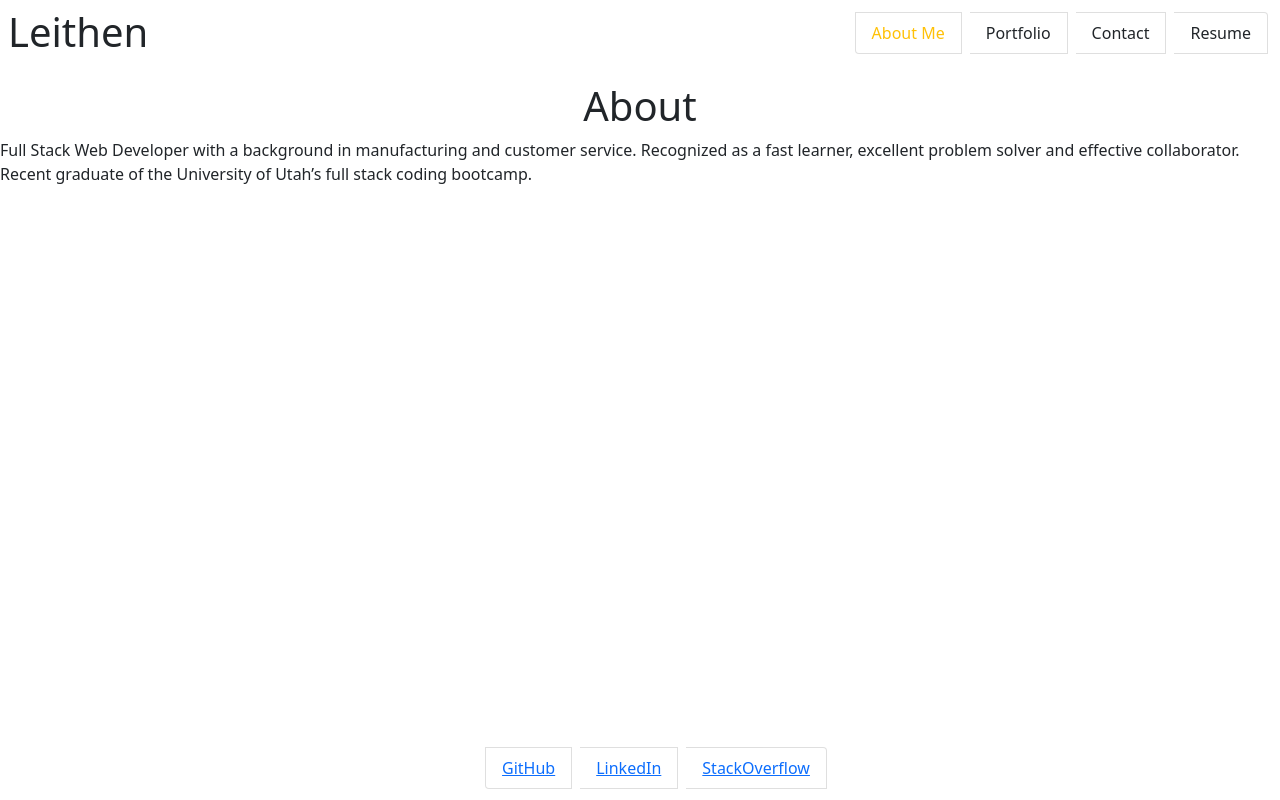
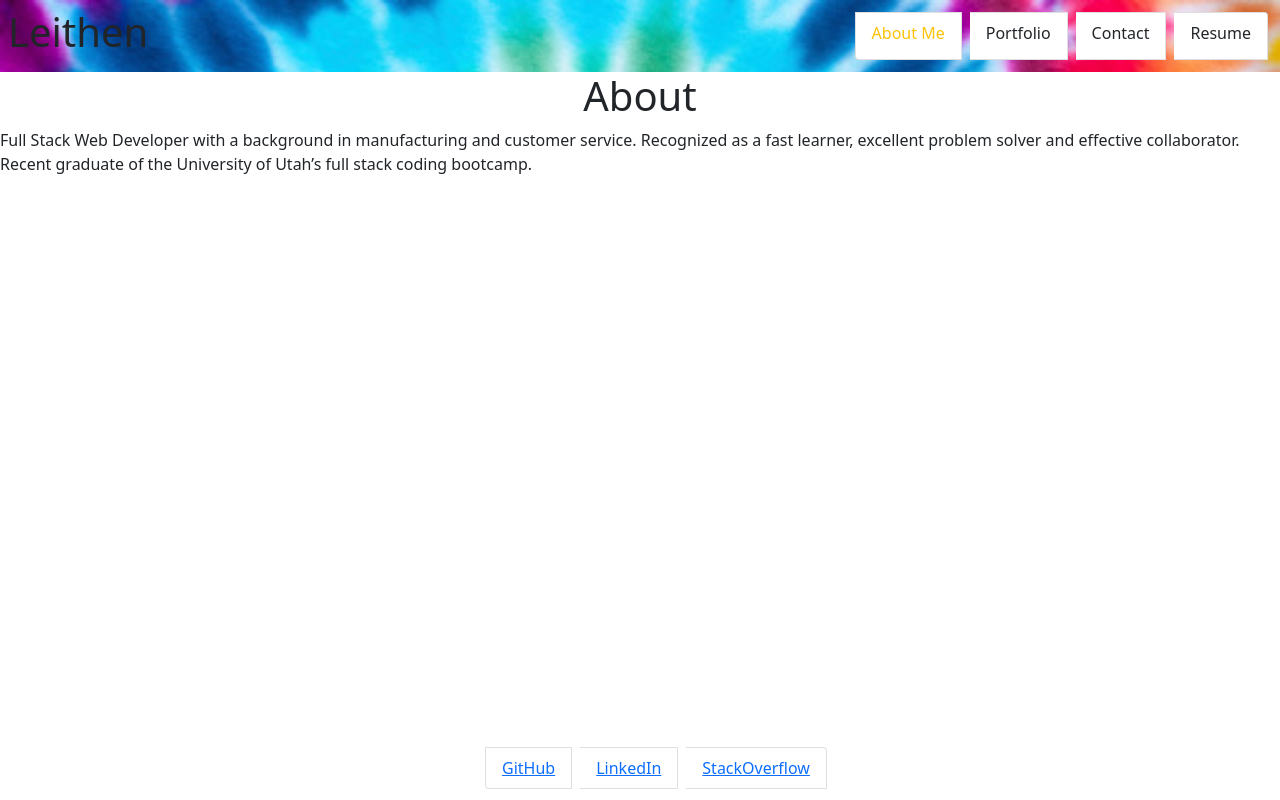
Before and after one commit to Thenlie/portfolio, a React (Create React App) app: page / in a window 1280 px wide. Built offline with nearby package versions, Linux system fonts and the light colour scheme.

Commit message:
Added hero photo

```diff
--- a/src/components/Header/Header.jsx
+++ b/src/components/Header/Header.jsx
@@ -4,7 +4,7 @@
 function Header(props) {
     const { currentCategory, setCurrentCategory } = props;
     return (
-        <header className='d-flex justify-content-between p-2'>
+        <header className='d-flex justify-content-between p-2' style={{backgroundImage: `url('/assets/tie-dye.jpg')`, backgroundSize: 'cover'}}>
             <h1>Leithen</h1>
             <Navigation currentCategory={currentCategory} setCurrentCategory={setCurrentCategory} />
         </header>
--- a/src/components/Navigation/Navigation.jsx
+++ b/src/components/Navigation/Navigation.jsx
@@ -1,7 +1,7 @@
 function Navigation(props) {
     const {currentCategory, setCurrentCategory} = props;
     return (
-        <ul className='d-flex list-group-horizontal'>
+        <ul className='d-flex list-group-horizontal mb-0'>
             <li className={`m-1 list-group-item ${currentCategory === 'about' && 'text-warning'}`} onClick={() => setCurrentCategory('about')}>About Me</li>
             <li className={`m-1 list-group-item ${currentCategory === 'portfolio' && 'text-warning'}`} onClick={() => setCurrentCategory('portfolio')}>Portfolio</li>
             <li className={`m-1 list-group-item ${currentCategory === 'contact' && 'text-warning'}`} onClick={() => setCurrentCategory('contact')}>Contact</li>
```
Also changed, not shown: public/assets/tie-dye.jpg (added).
